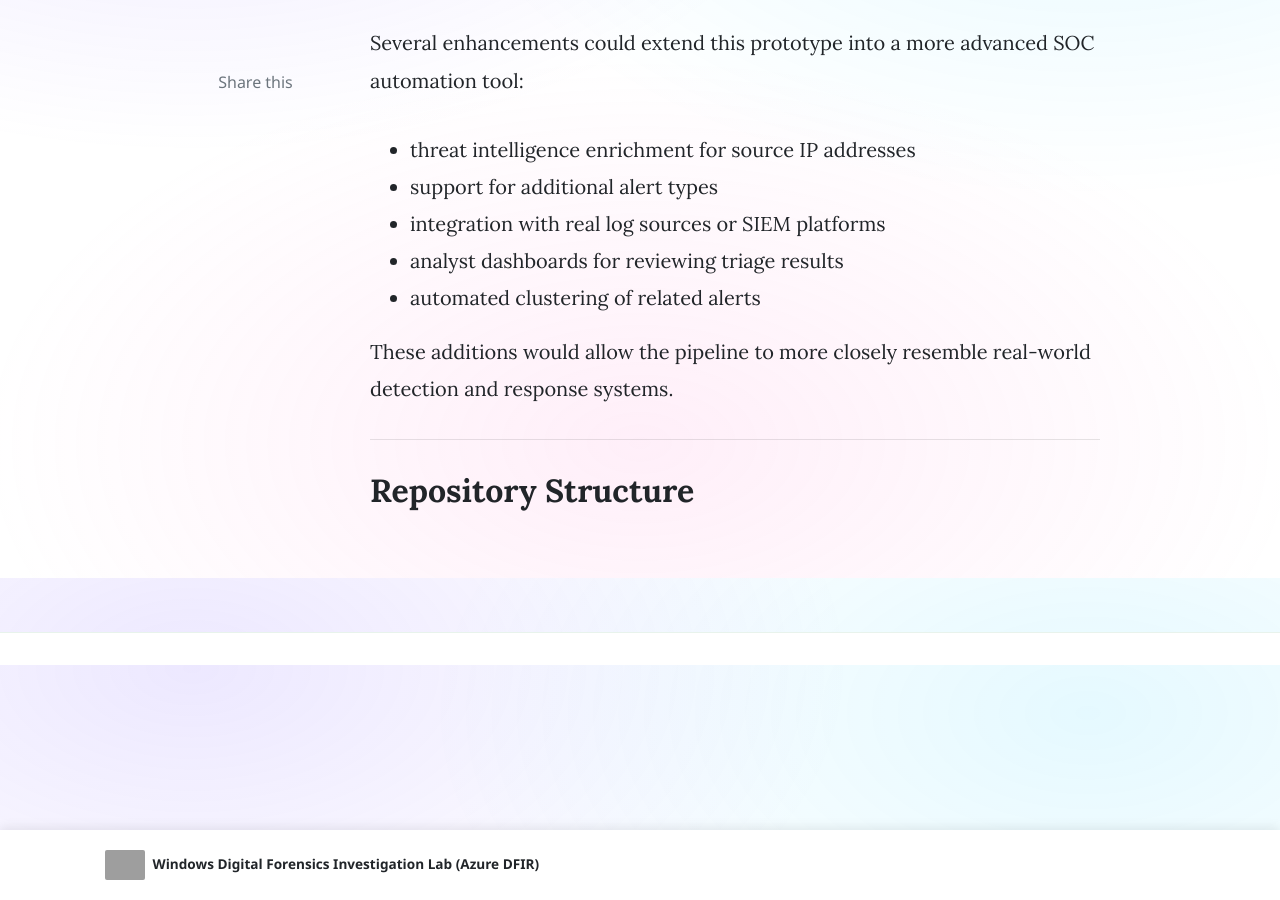
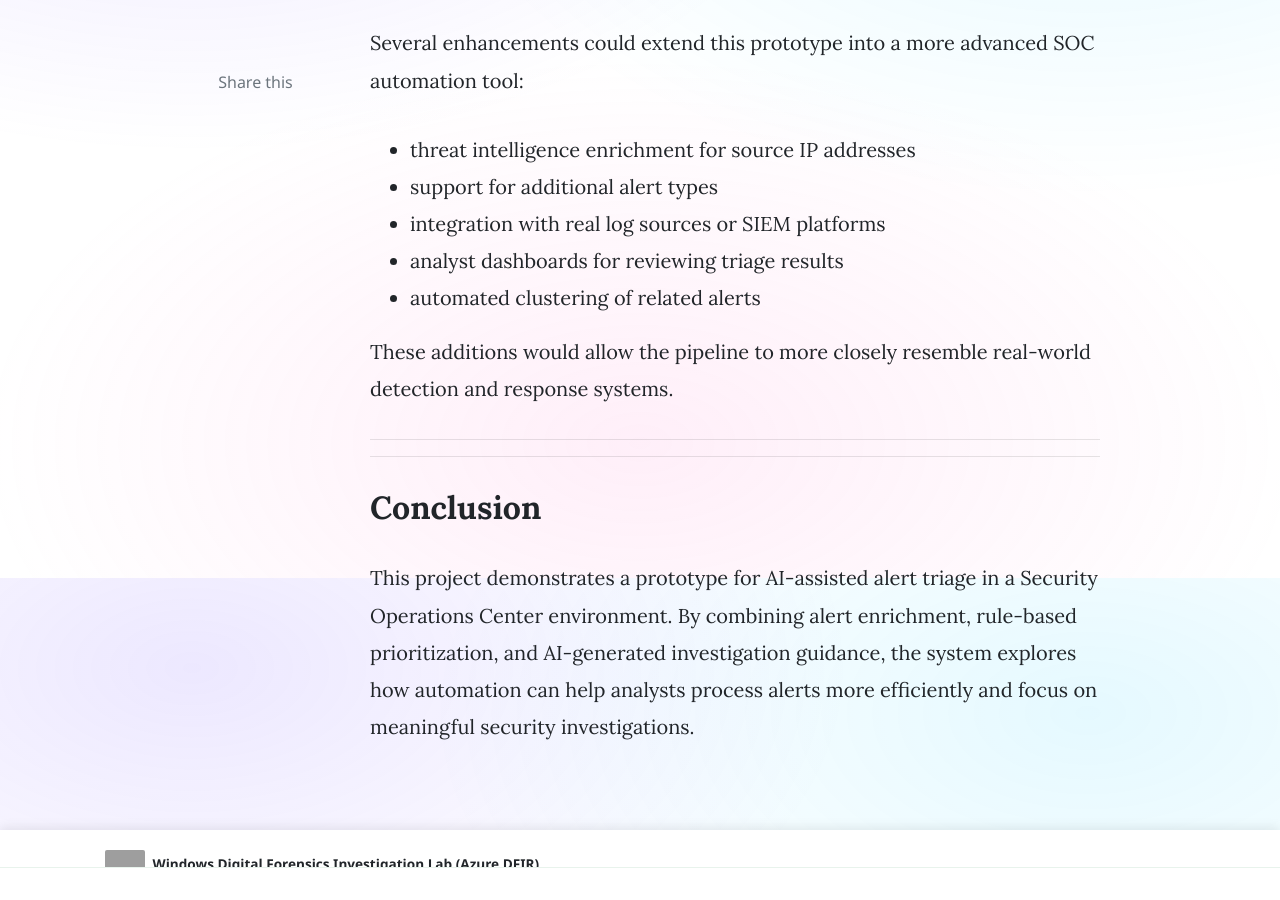
Before and after one commit to SinghPallavi819/singhpallavi819.github.io, a Jekyll site: the page built from _posts/2026-02-20-AI-Powered-SOC-Alert-Triage-System.md, in a window 1280 px wide and 900 px high, scrolled down 6622 px. Built offline with Jekyll 4.4.1, drawn with Linux system fonts in a browser that asks for light colours; nearby versions of some CDN libraries; comment, search, counter and statistics services are not loaded; grey boxes are pictures that could not be loaded.

Commit message:
Update 2026-02-20-AI-Powered-SOC-Alert-Triage-System.md

```diff
--- a/_posts/2026-02-20-AI-Powered-SOC-Alert-Triage-System.md
+++ b/_posts/2026-02-20-AI-Powered-SOC-Alert-Triage-System.md
@@ -122,4 +122,8 @@
 
 ---
 
-## Repository Structure
+---
+
+## Conclusion
+
+This project demonstrates a prototype for AI-assisted alert triage in a Security Operations Center environment. By combining alert enrichment, rule-based prioritization, and AI-generated investigation guidance, the system explores how automation can help analysts process alerts more efficiently and focus on meaningful security investigations.
```
